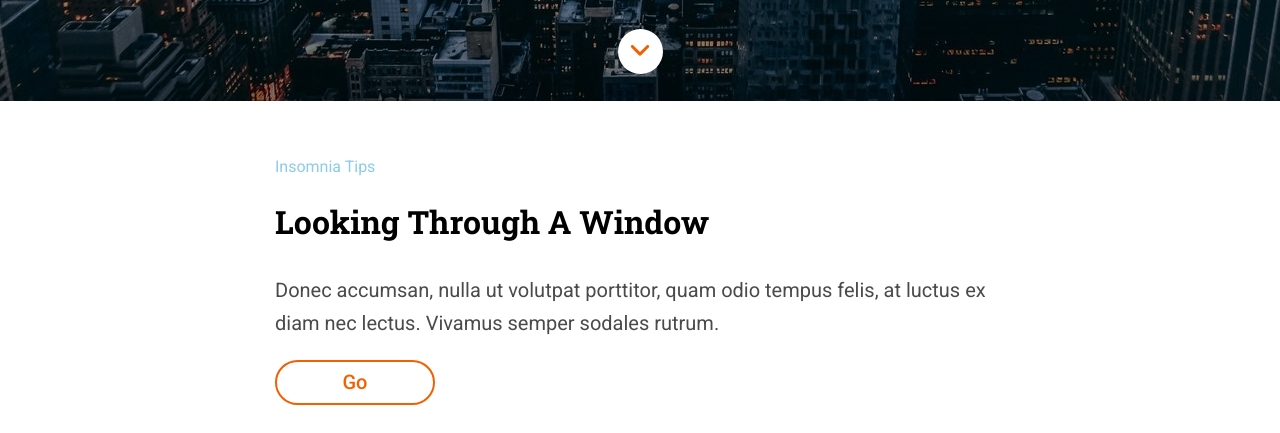
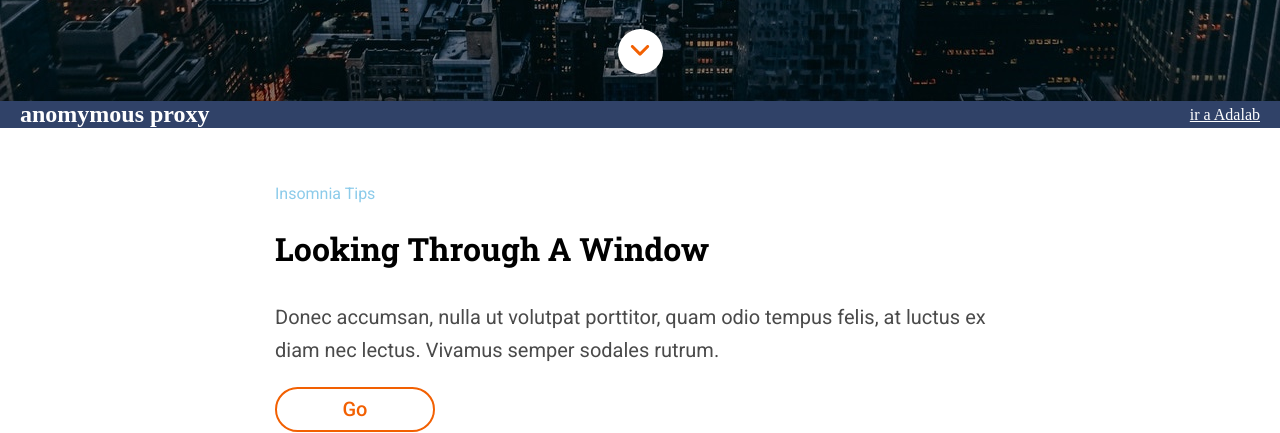
Before and after one commit to Adalab/modulo-1-evaluacion-final-TeresaMartinezFernandez, a website: page src/html/index.html in a window 1280 px wide. Shown: the part 667-1100 px from the top of the page. Drawn offline with nearby package versions, Linux system fonts and the light colour scheme; files that its build step writes are made by us from their sources; files whose address does not match are found by name.

Commit message:
add new section

```diff
--- a/src/html/index.html
+++ b/src/html/index.html
@@ -16,6 +16,7 @@
   <body>
     <div class="page">
       <include src="./partials/header.html"></include>
+      <include src="./partials/section.html"></include>
       <include src="./partials/main.html"></include>
       <include src="./partials/footer.html"></include>
     </div>
--- /dev/null
+++ b/src/html/partials/section.html
@@ -0,0 +1,7 @@
+<section class="section">
+  <h1 class="section__title">
+    anomymous proxy
+  </h1>
+  <p><a class="section__link" href="https://adalab.es/" target="blank" title="ir a Adalab" alt="ir a Adalab">ir a Adalab</a></p>
+
+</section>
--- /dev/null
+++ b/src/scss/layout/_section.scss
@@ -0,0 +1,26 @@
+.section {
+  background-color: $colorIconsOrange;
+  display: flex;
+  flex-direction: column;
+  align-items: center;
+  justify-content: center;
+}
+.section__title {
+  color: $colorTextWhite;
+}
+.section__link {
+  color: $colorTextWhite;
+}
+@media all and (min-width: 768px) {
+  .section {
+    flex-direction: row;
+    justify-content: space-between;
+    background-color: $colorPathfooter;
+  }
+  .section__title {
+    padding-left: 20px;
+  }
+  .section__link {
+    padding-right: 20px;
+  }
+}
--- a/src/scss/main.scss
+++ b/src/scss/main.scss
@@ -1,5 +1,6 @@
 @import "core/variables";
 @import "core/reset";
 @import "layout/header";
+@import "layout/section";
 @import "layout/page";
 @import "layout/footer";
```
Also changed, not shown: src/html/more-info.html (deleted, +0 -26 lines).
